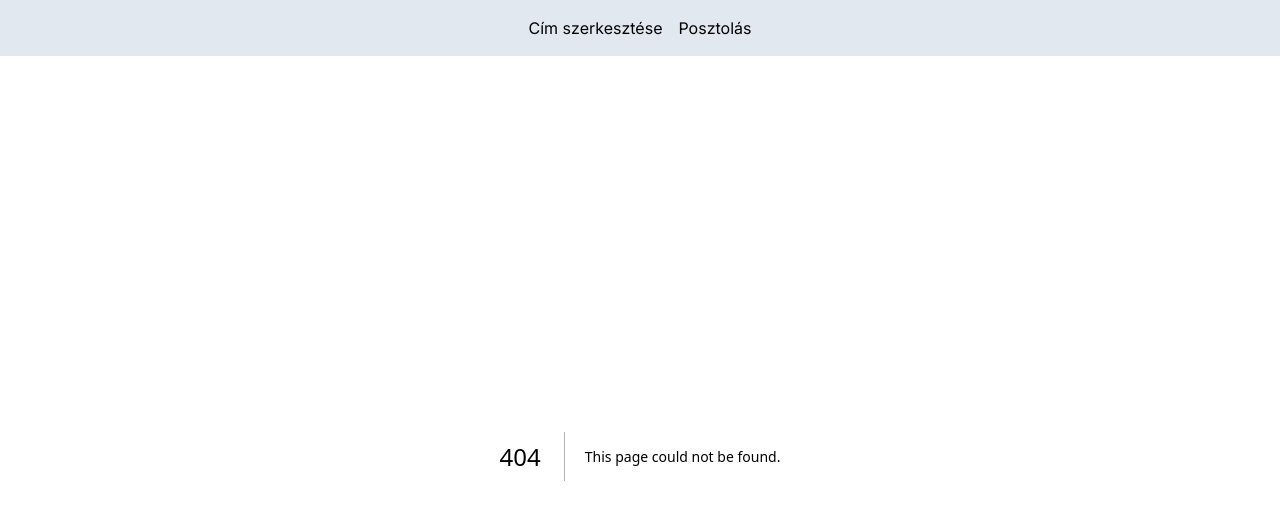
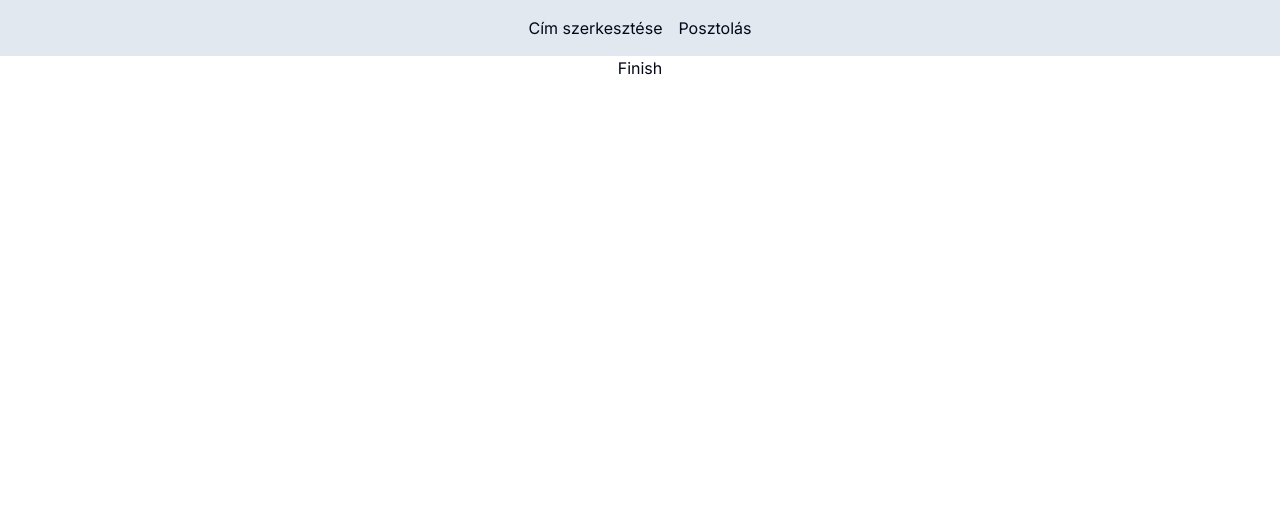
Before and after one commit to hornyakr/diginat_interview, a Next.js app: page /finish in a window 1280 px wide. Before the commit this address had no page. Shown: the top 520 px of the page. Built offline with nearby package versions, Linux system fonts and the light colour scheme.

Commit message:
Adding finish page

```diff
--- /dev/null
+++ b/src/app/finish/page.tsx
@@ -0,0 +1,9 @@
+
+
+export default function FinishPage() {
+    return (
+        <>
+            Finish
+        </>
+    )
+}
```
